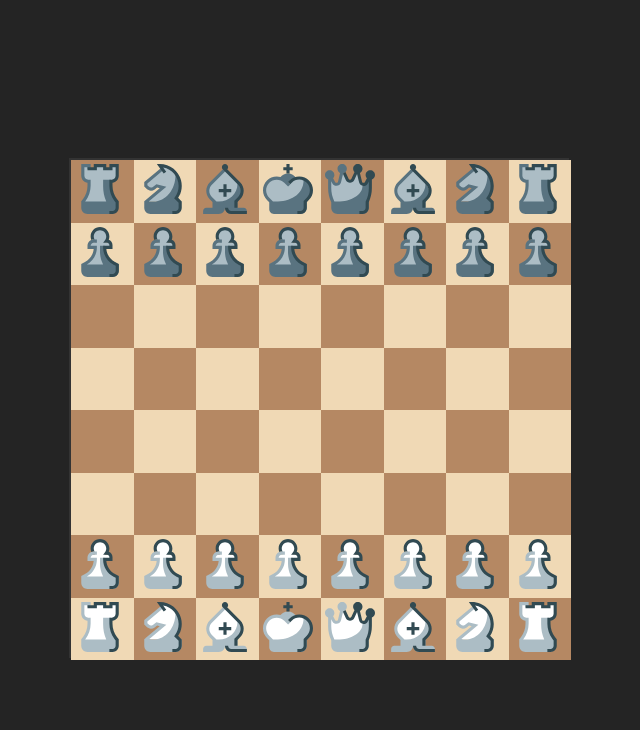
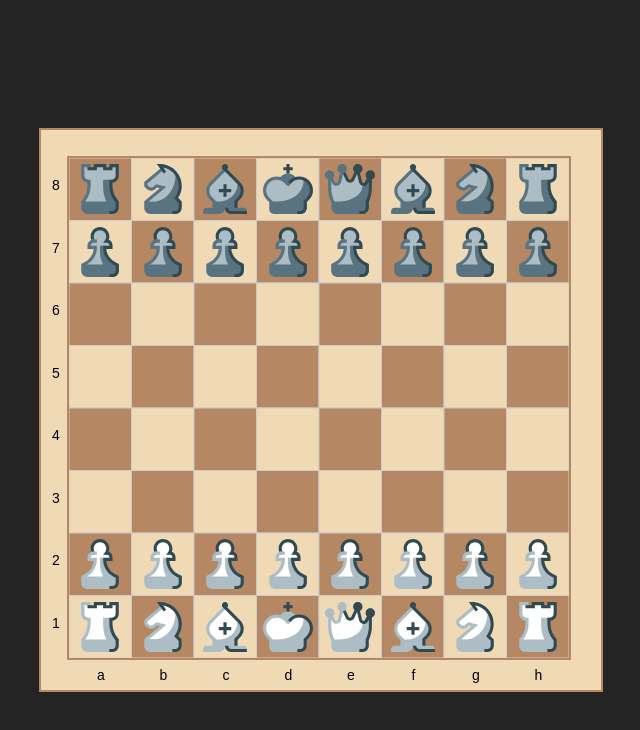
Before and after one commit to Vadim8576/chess, a React app: page / in a window 1280 px wide. Shown: the top 730 px of the page, without its empty margins (329-969 px from the left). Built offline with nearby package versions, Linux system fonts and the light colour scheme; the HTML template or start-up script is replaced by a standard one.

Commit message:
redraw board

```diff
--- /dev/null
+++ b/src/components/ChessBoard/BoardBorderCanvas.jsx
@@ -0,0 +1,59 @@
+import { useRef, useEffect } from 'react';
+import styled from 'styled-components';
+
+const Canvas = styled.canvas`
+  border: 2px solid #b58863;
+  display: block;
+  position: absolute;
+  top: ${props => props.$top}px;
+  left: ${props => props.$left}px;
+`;
+
+const BoardBorderCanvas = ({ width, borderSize }) => {
+    const canvasRef = useRef(null);
+
+    useEffect(() => {
+        const canvas = canvasRef.current;
+        const ctx = canvas.getContext('2d');
+        ctx.clearRect(0, 0, canvas.width, canvas.height);
+        ctx.fillStyle = '#f0d9b5';
+        ctx.fillRect(0, 0, canvas.width, canvas.height);
+
+        // Подписи: буквы (a–h) внизу
+        const cellSize = width / 8
+        ctx.font = '14px Arial';
+        ctx.textAlign = 'center';
+        ctx.fillStyle = '#000';
+        for (let col = 0; col < 8; col++) {
+            const letter = String.fromCharCode(97 + col); // a, b, ..., h
+            ctx.fillText(
+                letter,
+                col * cellSize + borderSize,
+                canvas.height - 10
+            );
+        }
+
+        // Подписи: цифры (1–8) справа
+        ctx.textAlign = 'center';
+        for (let row = 0; row < 8; row++) {
+            ctx.fillText(
+                8 - row,
+                borderSize / 4,
+                row * cellSize + borderSize
+            );
+        }
+
+    }, [width])
+
+    return (
+        <Canvas
+            ref={canvasRef}
+            width={(width + borderSize)}
+            height={(width + borderSize)}
+            $top={`${(-borderSize / 2)}`}
+            $left={-borderSize / 2}
+        />
+    );
+};
+
+export default BoardBorderCanvas
--- /dev/null
+++ b/src/components/ChessBoard/BoardCanvas.jsx
@@ -0,0 +1,44 @@
+import { useRef, useEffect } from 'react';
+import styled from 'styled-components';
+
+const Canvas = styled.canvas`
+  border: 2px solid #b58863;
+  display: block;
+  z-index: 10;
+`;
+
+const BoardCanvas = ({ cellSize }) => {
+  const canvasRef = useRef(null);
+
+  useEffect(() => {
+    const canvas = canvasRef.current;
+    const ctx = canvas.getContext('2d');
+
+    ctx.clearRect(0, 0, canvas.width, canvas.height);
+
+    for (let row = 0; row < 8; row++) {
+      for (let col = 0; col < 8; col++) {
+        const isBlack = (row + col) % 2 === 0;
+        ctx.fillStyle = isBlack ? '#b58863' : '#f0d9b5';
+
+        ctx.fillRect(col * cellSize, row * cellSize, cellSize, cellSize);
+
+        ctx.strokeStyle = '#ccc';
+        ctx.lineWidth = 1;
+        ctx.strokeRect(col * cellSize, row * cellSize, cellSize, cellSize);
+      }
+    }
+
+
+  }, [cellSize])
+
+  return (
+    <Canvas
+      ref={canvasRef}
+      width={cellSize * 8}
+      height={cellSize * 8}
+    />
+  );
+};
+
+export default BoardCanvas
--- a/src/components/ChessBoard/ChessBoard.jsx
+++ b/src/components/ChessBoard/ChessBoard.jsx
@@ -1,7 +1,9 @@
-// import './chess-board.css';
+import { useCallback, useEffect, useRef, useState } from 'react';
 import styled from 'styled-components';
 import Figure from '../Figure/Figure';
-import { useEffect, useRef, useState } from 'react';
+import BoardCanvas from './BoardCanvas';
+import { ranks, files, figure, board } from './const';
+import BoardBorderCanvas from './BoardBorderCanvas';
 
 
 const BoardWrapper = styled.div`
@@ -13,29 +15,6 @@ const BoardWrapper = styled.div`
   height: 500px;
 `;
 
-const Board = styled.div`
-  position: absolute;
-  top: 0;
-  left: 0;
-  width: 100%;
-  height: 100%;
-  border: 2px solid #333;
-  margin: 0;
-  padding: 0;
-`;
-// const Board = styled.div`
-//   position: absolute;
-//   top: 0;
-//   left: 0;
-//   display: flex;
-//   flex-direction: column;
-//   width: 100%;
-//   height: 100%;
-//   border: 2px solid #333;
-//   margin: 0;
-//   padding: 0;
-// `;
-
 const Figures = styled.div`
   position: absolute;
   width: 100%;
@@ -44,115 +23,46 @@ const Figures = styled.div`
   padding: 0;
 `;
 
-const Row = styled.div`
-
-`;
-
-const Square = styled.div`
-  position: absolute;
-  flex: 1 1 0;
-  display: flex;
-  justify-content: center;
-  align-items: center;
-  background-color: ${props =>
-    props.color === 'light' ? '#f0d9b5' :
-      props.color === 'dark' ? '#b58863' :
-        'transparent'
-  };
-  width: ${props => props.width}px;
-  height: ${props => props.height}px;
-  top: ${props => props.top}px;
-  left: ${props => props.left}px;
-`;
-
-
-const ranks = [8, 7, 6, 5, 4, 3, 2, 1];
-const files = ['a', 'b', 'c', 'd', 'e', 'f', 'g', 'h'];
-// const figure = {
-//   src: '/figures/rook-black.svg'
-// }
-
-const figure = {
-  'bb': '/figures/bishop-black.svg',
-  'bw': '/figures/bishop-white.svg',
-  'kb': '/figures/king-black.svg',
-  'kw': '/figures/king-white.svg',
-  'nb': '/figures/knight-black.svg',
-  'nw': '/figures/knight-white.svg',
-  'pb': '/figures/pawn-black.svg',
-  'pw': '/figures/pawn-white.svg',
-  'qb': '/figures/queen-black.svg',
-  'qw': '/figures/queen-white.svg',
-  'rb': '/figures/rook-black.svg',
-  'rw': '/figures/rook-white.svg',
-}
-
-const board = [
-  ['rb', 'nb', 'bb', 'kb', 'qb', 'bb', 'nb', 'rb'],
-  ['pb', 'pb', 'pb', 'pb', 'pb', 'pb', 'pb', 'pb'],
-  ['  ', '  ', '  ', '  ', '  ', '  ', '  ', '  '],
-  ['  ', '  ', '  ', '  ', '  ', '  ', '  ', '  '],
-  ['  ', '  ', '  ', '  ', '  ', '  ', '  ', '  '],
-  ['  ', '  ', '  ', '  ', '  ', '  ', '  ', '  '],
-  ['pw', 'pw', 'pw', 'pw', 'pw', 'pw', 'pw', 'pw'],
-  ['rw', 'nw', 'bw', 'kw', 'qw', 'bw', 'nw', 'rw']
-]
-
-
-
 const ChessBoard = () => {
-  const [rect, setRect] = useState({ y: 0, x: 0, w: 0, h: 0 })
   const boardRef = useRef(null)
+  const [boardRect, setBoardRect] = useState({ y: 0, x: 0, w: 0, h: 0 })
 
 
   useEffect(() => {
-    console.log(boardRef)
-    const rect = boardRef.current.getBoundingClientRect();
-    console.log(rect)
+    const boardRect = boardRef.current.getBoundingClientRect();
+    console.log(boardRect)
 
-    setRect({
-      y: rect.y,
-      x: rect.x,
-      w: rect.width,
-      h: rect.height
+    setBoardRect({
+      y: boardRect.y,
+      x: boardRect.x,
+      w: boardRect.width,
+      h: boardRect.height
     })
   }, [])
 
+
+  const handleMouseEnter = useCallback((e) => {
+    console.log(e.target);
+  }, []);
+
   return (
-    <BoardWrapper>
-      <Board>
-        {ranks.map((rank, y) => (
-          <Row key={rank}>
-            {files.map((file, x) => {
-              const isLight = (rank + file.charCodeAt(0)) % 2 === 0;
+    <BoardWrapper ref={boardRef}>
+      <BoardBorderCanvas width={boardRect.w} borderSize={60} />
+      <BoardCanvas
+        cellSize={boardRect.w / 8}
+      />
 
-              return (
-                <Square
-                  key={file}
-                  color={isLight ? 'light' : 'dark'}
-                  width={rect.w / 8}
-                  height={rect.h / 8}
-                  top={(rect.w / 8) * y}
-                  left={(rect.w / 8) * x}
-                >
-                  {/* <Figure src={figure[board[y][x]]} /> */}
-                </Square>
-              );
-            })}
-          </Row>
-        ))}
-      </Board>
-      <Figures ref={boardRef}>
+      <Figures>
         {ranks.map((rank, y) => {
           return files.map((file, x) => {
             return (
               <Figure
-                key={`${file}` + '1'}
+                key={file}
                 src={figure[board[y][x]]}
-                top={(rect.w / 8) * y}
-                left={(rect.w / 8) * x}
-                startX={rect.x}
-                startY={rect.y}
+                top={(boardRect.w / 8) * y}
+                left={(boardRect.w / 8) * x}
+                startX={boardRect.x}
+                startY={boardRect.y}
               />
             );
           })
--- /dev/null
+++ b/src/components/ChessBoard/const.js
@@ -0,0 +1,28 @@
+export const ranks = [8, 7, 6, 5, 4, 3, 2, 1];
+export const files = ['a', 'b', 'c', 'd', 'e', 'f', 'g', 'h'];
+
+export const figure = {
+  'bb': '/figures/bishop-black.svg',
+  'bw': '/figures/bishop-white.svg',
+  'kb': '/figures/king-black.svg',
+  'kw': '/figures/king-white.svg',
+  'nb': '/figures/knight-black.svg',
+  'nw': '/figures/knight-white.svg',
+  'pb': '/figures/pawn-black.svg',
+  'pw': '/figures/pawn-white.svg',
+  'qb': '/figures/queen-black.svg',
+  'qw': '/figures/queen-white.svg',
+  'rb': '/figures/rook-black.svg',
+  'rw': '/figures/rook-white.svg',
+}
+
+export const board = [
+  ['rb', 'nb', 'bb', 'kb', 'qb', 'bb', 'nb', 'rb'],
+  ['pb', 'pb', 'pb', 'pb', 'pb', 'pb', 'pb', 'pb'],
+  ['  ', '  ', '  ', '  ', '  ', '  ', '  ', '  '],
+  ['  ', '  ', '  ', '  ', '  ', '  ', '  ', '  '],
+  ['  ', '  ', '  ', '  ', '  ', '  ', '  ', '  '],
+  ['  ', '  ', '  ', '  ', '  ', '  ', '  ', '  '],
+  ['pw', 'pw', 'pw', 'pw', 'pw', 'pw', 'pw', 'pw'],
+  ['rw', 'nw', 'bw', 'kw', 'qw', 'bw', 'nw', 'rw']
+]
--- a/src/components/Figure/Figure.jsx
+++ b/src/components/Figure/Figure.jsx
@@ -12,11 +12,12 @@ const ImgWrapper = styled.div`
     align-items: center;
     width: 62.5px;
     height: 62.5px;
-    user-select: none; // Запрещаем выделение
-    touch-action: none; // Для мобильных устройств
-    top: ${props => props.top}px;
-    left: ${props => props.left}px;
+    user-select: none;
+    touch-action: none;
+    cursor: ${props => props.cursor};
+    z-index: 100;
 `;
+
 
 const Img = styled.img`
     width: 80%;
@@ -28,7 +29,6 @@ const Figure = ({ src, top, left, startX, startY }) => {
     const { isLoading, isError, image } = useLoadImage(src)
 
     const [position, setPosition] = useState({ x: left, y: top });
-    const [startPos, setStartPos] = useState({ x: 0, y: 0 });
     const [isDragging, setIsDragging] = useState(false);
     const imageRef = useRef(null);
 
@@ -37,10 +37,8 @@ const Figure = ({ src, top, left, startX, startY }) => {
         if (e.button !== 0) return; // Только левая кнопка мыши
         setIsDragging(true);
         e.preventDefault();
-        setStartPos({
-            x: e.clientX,
-            y: e.clientY
-        });
+
+        imageRef.current.style.zIndex = '101'
     };
 
     const handleMouseMove = (e) => {
@@ -48,14 +46,18 @@ const Figure = ({ src, top, left, startX, startY }) => {
 
         // Получаем позицию относительно контейнера
         const rect = imageRef.current.getBoundingClientRect();
-        setPosition({
-            x: e.clientX - rect.width / 2 - startX,
-            y: e.clientY - rect.height / 2 - startY
-        });
+
+        const x = e.clientX - rect.width / 2 - startX
+        const y = e.clientY - rect.height / 2 - startY
+
+        setPosition({ x, y });
     };
+
+
 
     const handleMouseUp = () => {
         setIsDragging(false);
+        imageRef.current.style.zIndex = '100'
     };
 
     useEffect(() => {
@@ -90,19 +92,17 @@ const Figure = ({ src, top, left, startX, startY }) => {
             ref={imageRef}
             onMouseDown={handleMouseDown}
             draggable={false}
+            cursor={isDragging ? 'grabbing' : 'grab'}
             style={{
-                left: `${position.x}px`,
-                top: `${position.y}px`,
-                cursor: isDragging ? 'grabbing' : 'grab',
+                top: position.y,
+                left: position.x
             }}
         >
             <Img
                 src={image.src}
                 alt="F"
-
             />
         </ImgWrapper>
-
     )
 }
 
```
